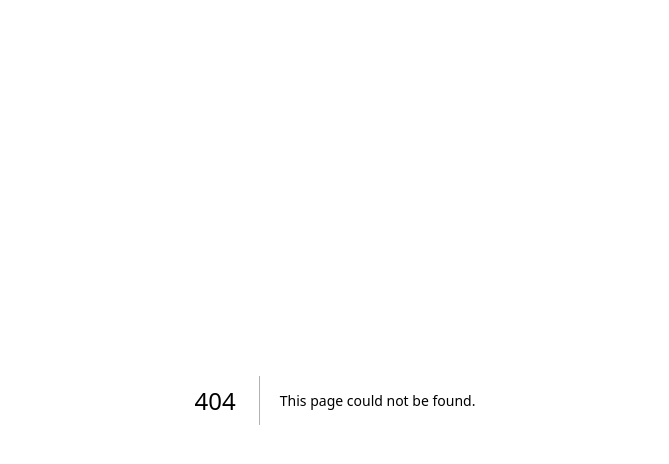
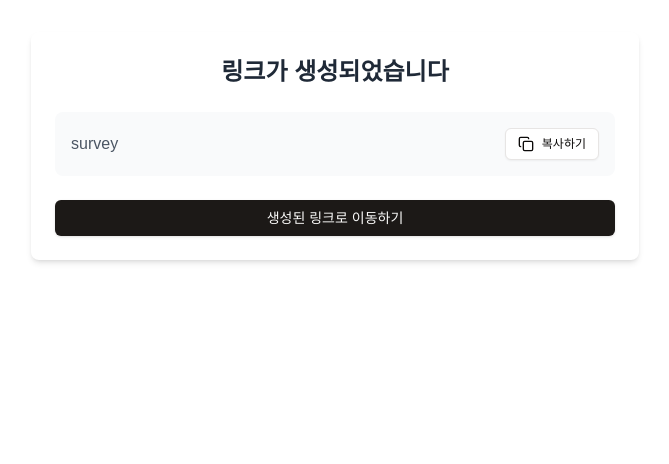
Before and after one commit to eunseonJeong/survey-form, a Next.js app: page /admin/link in a window 1280 px wide. Before the commit this address had no page. Shown: the top 464 px of the page, without its empty margins (305-974 px from the left). Built offline with nearby package versions, Linux system fonts and the light colour scheme.

Commit message:
feat: 링크 복사

```diff
--- /dev/null
+++ b/app/admin/link/page.tsx
@@ -0,0 +1,59 @@
+"use client";
+
+import { Button } from "@/components/ui/button";
+import { useRouter } from "next/navigation";
+import { useState } from "react";
+import { Copy } from "lucide-react";
+
+interface LinkPageProps {
+  defaultId?: string;
+}
+
+const LinkPage = ({ defaultId = "survey" }: LinkPageProps) => {
+  const router = useRouter();
+  const [id, setId] = useState(defaultId);
+
+  const handleCopyLink = async () => {
+    try {
+      await navigator.clipboard.writeText(id);
+      alert("링크가 복사되었습니다");
+    } catch (error) {
+      alert("링크 복사 중 오류가 발생했습니다");
+    }
+  };
+
+  const onClickLink = () => {
+    router.push("/survey");
+  };
+
+  return (
+    <div className="container mx-auto p-8 max-w-2xl">
+      <div className="space-y-6 bg-white rounded-lg shadow-md p-6">
+        <h1 className="text-2xl font-bold text-center text-gray-800">
+          링크가 생성되었습니다
+        </h1>
+
+        <div className="flex items-center justify-between gap-4 p-4 bg-gray-50 rounded-lg">
+          <p className="text-gray-600 truncate flex-1">
+            {id || "생성된 링크가 없습니다"}
+          </p>
+          <Button
+            variant="outline"
+            size="sm"
+            onClick={handleCopyLink}
+            className="flex items-center gap-2"
+          >
+            <Copy className="w-4 h-4" />
+            복사하기
+          </Button>
+        </div>
+
+        <Button onClick={onClickLink} className="w-full">
+          생성된 링크로 이동하기
+        </Button>
+      </div>
+    </div>
+  );
+};
+
+export default LinkPage;
--- a/app/admin/product/page.tsx
+++ b/app/admin/product/page.tsx
@@ -4,6 +4,7 @@ import { Button } from "@/components/ui/button";
 import { Card, CardHeader, CardTitle, CardContent } from "@/components/ui/card";
 import { Input } from "@/components/ui/input";
 import { Plus, Trash2 } from "lucide-react";
+import { useRouter } from "next/navigation";
 import { useState } from "react";
 
 type Prize = {
@@ -13,6 +14,8 @@ type Prize = {
 
 //가챠를 등록하는 확률 페이지
 const ProductPage = () => {
+  const router = useRouter();
+
   const [prizes, setPrizes] = useState<Prize[]>([
     { name: "", probability: "" },
   ]);
@@ -132,6 +135,13 @@ const ProductPage = () => {
             </ul>
           )}
         </div>
+        <Button
+          type="button"
+          onClick={() => router.push("/admin/link")}
+          className="w-full mt-6 bg-orange-400 hover:bg-orange-300"
+        >
+          다음
+        </Button>
       </CardContent>
     </Card>
   );
```
